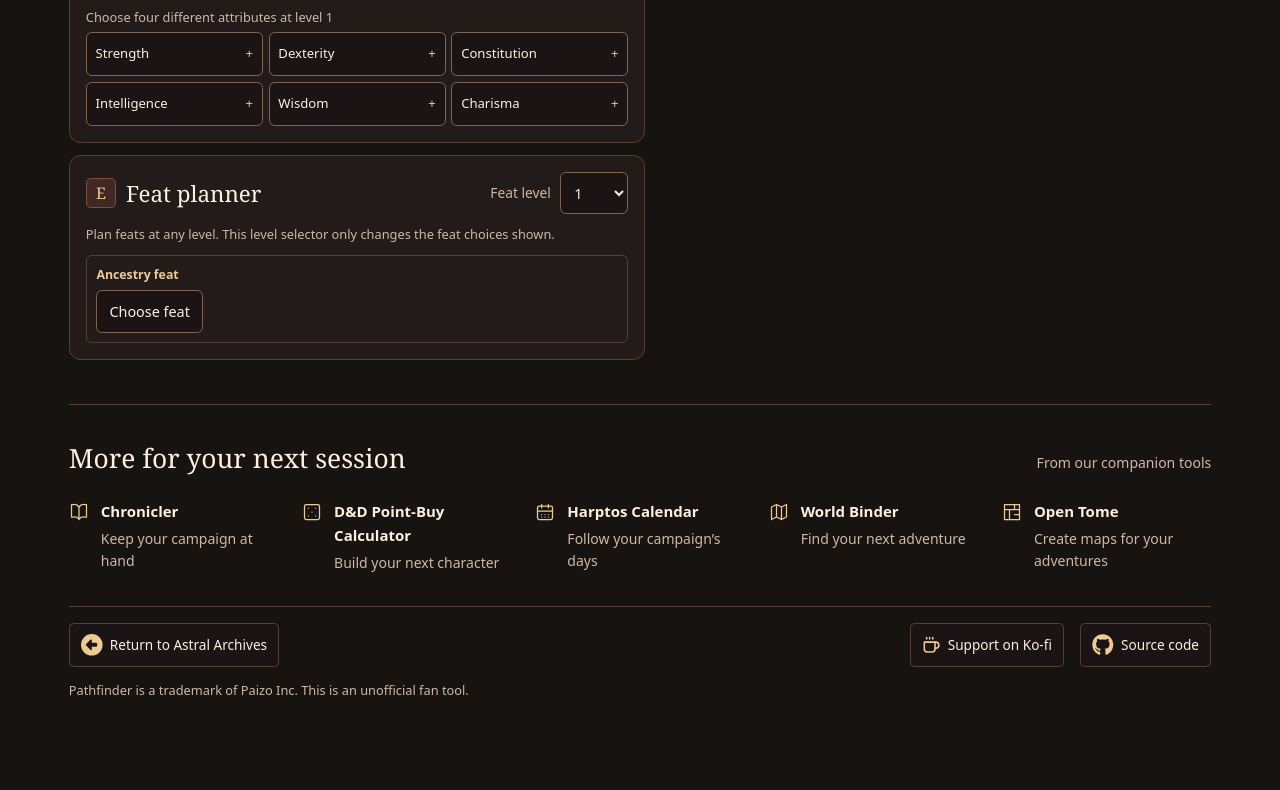
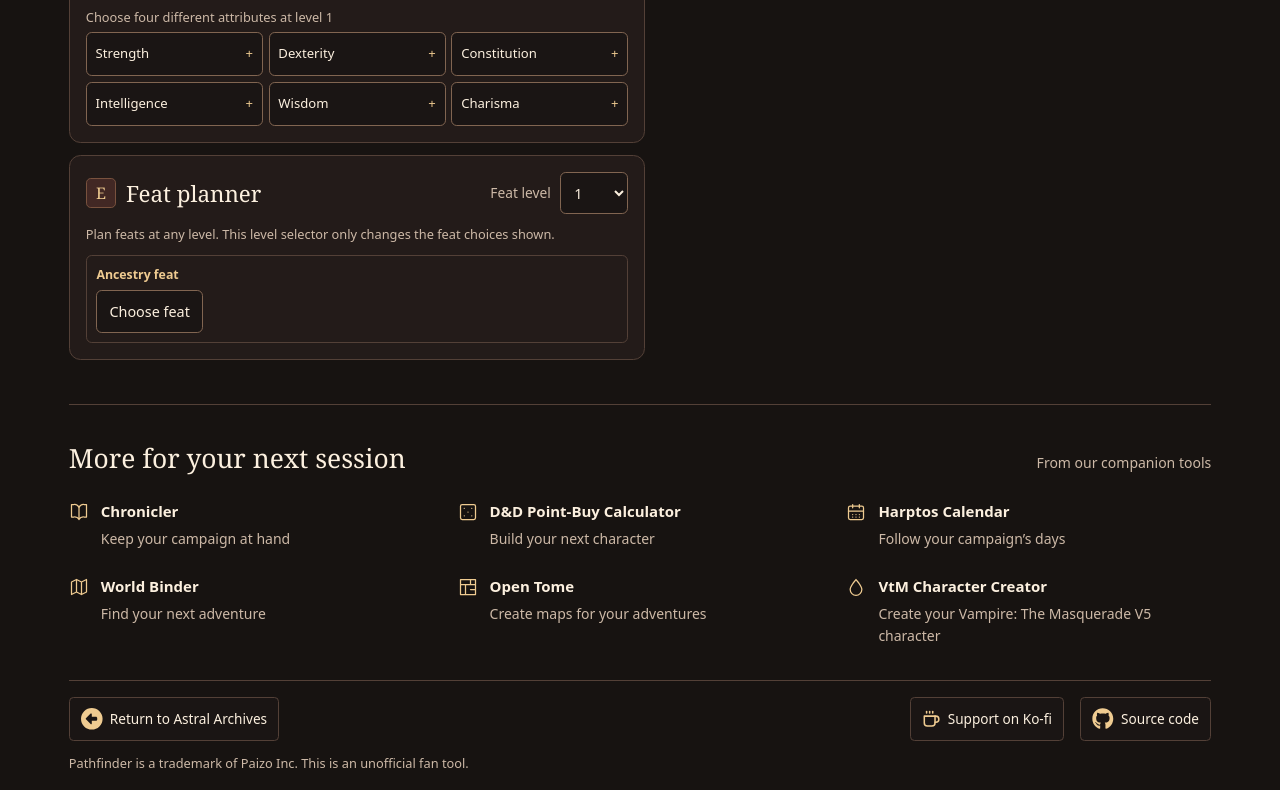
Before and after one commit to starbornone/pf2e-point-buy-calc, a website built with Vite: page index.html in a window 1280 px wide. Shown: the part 1196-1986 px from the top of the page. Before the commit the page ends 1912 px from the top, so only its background shows below. Built offline with nearby package versions, Linux system fonts and the light colour scheme.

Commit message:
Add VtM companion and responsive tool layout

```diff
--- a/index.html
+++ b/index.html
@@ -224,6 +224,10 @@
               <svg aria-hidden="true" width="20" height="20" viewBox="0 0 24 24" fill="none" stroke="currentColor" stroke-width="1.5" stroke-linecap="round" stroke-linejoin="round"><path d="M3 3h18v18H3ZM3 9h18M9 9v12M15 3v6M15 15h6"/></svg>
               <span><strong>Open Tome</strong><small>Create maps for your adventures</small></span>
             </a></li>
+            <li><a href="https://vtm.astralarchives.games/">
+              <svg aria-hidden="true" width="20" height="20" viewBox="0 0 24 24" fill="none" stroke="currentColor" stroke-width="1.5" stroke-linecap="round" stroke-linejoin="round"><path d="M12 3C9 7 5 11 5 15a7 7 0 0 0 14 0c0-4-4-8-7-12Z"/></svg>
+              <span><strong>VtM Character Creator</strong><small>Create your Vampire: The Masquerade V5 character</small></span>
+            </a></li>
           </ul>
         </nav>
         <nav class="site-links" aria-label="Studio links">
--- a/src/styles.css
+++ b/src/styles.css
@@ -304,8 +304,9 @@ tbody td { font-size: .86rem; color: var(--gold); }
 .companions-heading { display: flex; flex-wrap: wrap; align-items: baseline; justify-content: space-between; gap: .5rem 1rem; }
 .companions-heading h2 { font-size: 1.65rem; }
 .companions-heading p { color: var(--muted); font-size: .875rem; }
-.companion-links { display: grid; grid-template-columns: repeat(2, minmax(0, 1fr)); gap: 1.5rem; margin: 1.6rem 0 0; padding: 0; list-style: none; }
+.companion-links { display: grid; grid-template-columns: minmax(0, 1fr); gap: 1.5rem; margin: 1.6rem 0 0; padding: 0; list-style: none; }
 .companion-links a { display: flex; align-items: flex-start; gap: .75rem; min-height: 2.75rem; color: var(--text); text-decoration: none; overflow-wrap: anywhere; }
+.companion-links a > span { min-width: 0; }
 .companion-links svg { flex: none; margin-top: .2rem; color: var(--gold); }
 .companion-links strong { font-size: .9375rem; font-weight: 550; }
 .companion-links small { display: block; margin-top: .3rem; color: var(--muted); font-size: .875rem; line-height: 1.6; }
@@ -337,13 +338,13 @@ tbody td { font-size: .86rem; color: var(--gold); }
 .affiliation { margin: .85rem 0 0; color: var(--muted); font-size: .8rem; text-align: center; }
 
 @media (min-width: 40rem) {
-  .companion-links { grid-template-columns: repeat(3, minmax(0, 1fr)); }
+  .companion-links { grid-template-columns: repeat(2, minmax(0, 1fr)); }
   .site-links { justify-content: space-between; }
   .affiliation { text-align: left; }
 }
 
 @media (min-width: 64rem) {
-  .companion-links { grid-template-columns: repeat(5, minmax(0, 1fr)); }
+  .companion-links { grid-template-columns: repeat(3, minmax(0, 1fr)); }
 }
 .notice { margin-top: 1rem; padding: .75rem; }
 .sr-only { position: absolute; width: 1px; height: 1px; overflow: hidden; clip-path: inset(50%); white-space: nowrap; }
@@ -359,7 +360,6 @@ tbody td { font-size: .86rem; color: var(--gold); }
 }
 
 @media (max-width: 26rem) {
-  .companion-links { grid-template-columns: minmax(0, 1fr); }
   .page { padding-inline: .75rem; }
   .masthead nav { gap: .65rem; }
   .masthead nav a { font-size: .77rem; }
```
Also changed, not shown: docs/overview.md (+1 -1 lines), roadmap/completed.json (+8 -1 lines), README.md.
